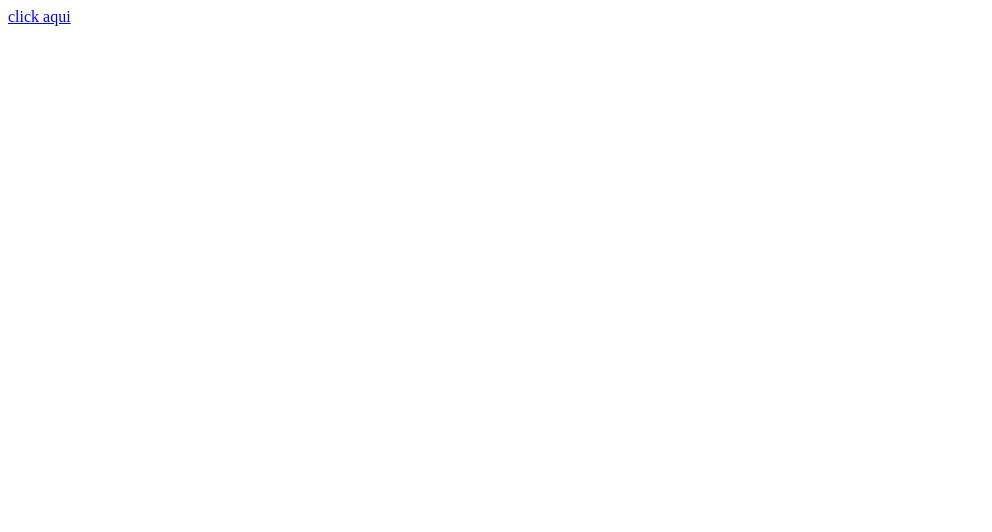
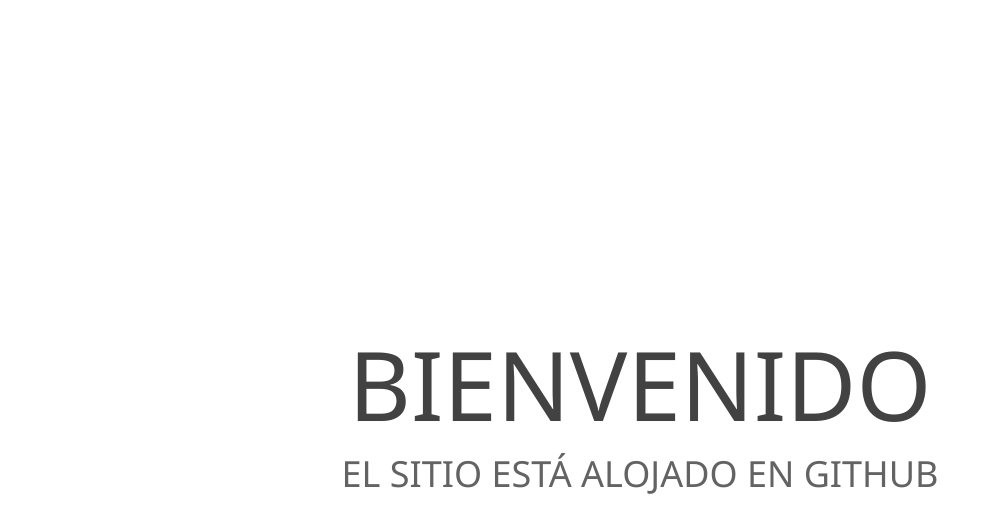
Before and after one commit to mzipi/web, a plain HTML site: page index.html in a window 1280 px wide. Shown: the whole page, without its empty margins (0-992 px from the left). Drawn offline with Linux system fonts and the light colour scheme.

Commit message:
repositorio actualizado

```diff
--- a/index.html
+++ b/index.html
@@ -1,5 +1,15 @@
-<html>
-<body>
-  <a href="contacto.html">click aqui</a>
-</body>
+<!DOCTYPE html>
+<html lang='es'>
+  <head>
+    <meta charset='UTF-8'>
+    <link rel="stylesheet" href="style.css">
+  </head>
+  <body>
+    <div id="root">
+      <div class="wrapper">
+        <div class="item1">BIENVENIDO</div>
+        <div class="item2">EL SITIO ESTÁ ALOJADO EN GITHUB</div>
+      </div>
+    </div>
+  </body>
 </html>
--- /dev/null
+++ b/style.css
@@ -0,0 +1,19 @@
+.wrapper {
+    display: grid;
+    grid-template-columns: 1fr;
+    height: 100vh;
+}
+.item1 {
+    font-size: 96px;
+    font-family: 'Segoe UI', Tahoma, Geneva, Verdana, sans-serif;
+    text-align: center;
+    color: rgb(66, 66, 66);
+    align-self: flex-end;
+}
+.item2 {
+    font-size: 36px;
+    font-family: 'Segoe UI', Tahoma, Geneva, Verdana, sans-serif;
+    text-align: center;
+    color: rgb(99, 99, 99);
+    align-self: flex-start;
+}
```
Also changed, not shown: contacto.html (deleted, +0 -5 lines).
